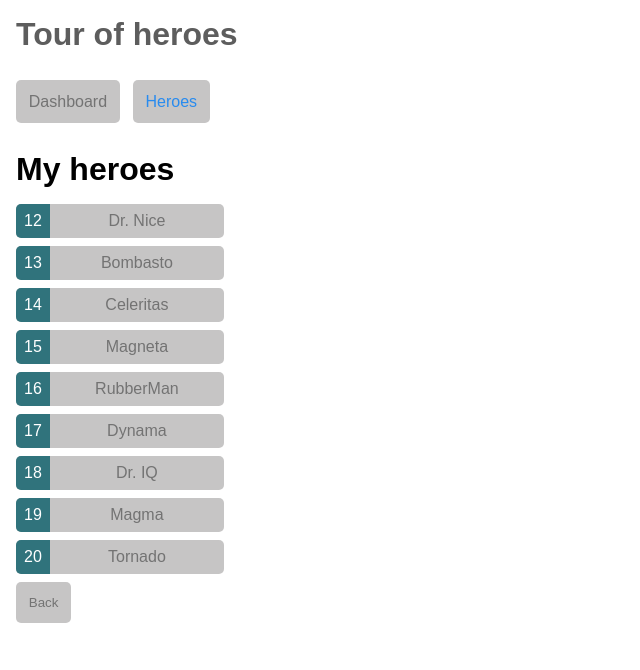
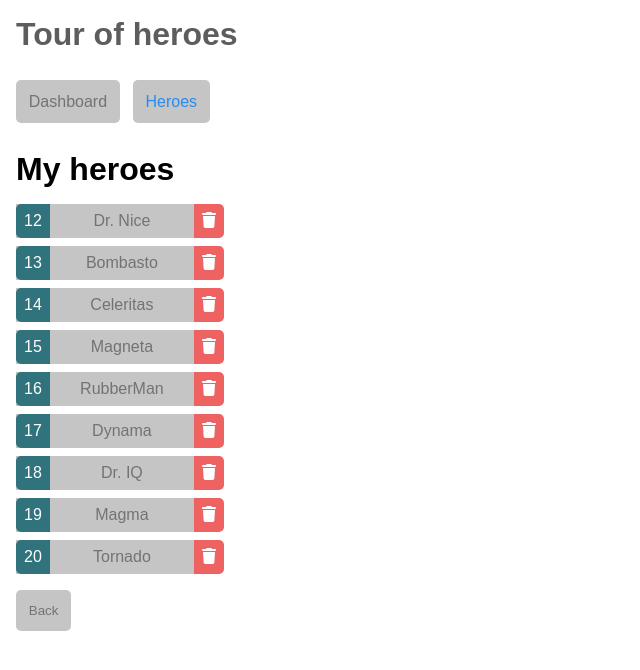
Before and after one commit to Dexter4873/vue-tour-of-heroes, a Vue app: page /heroes in a window 1280 px wide. Shown: the top 670 px of the page, without its empty margins (0-640 px from the left). Built offline with nearby package versions, Linux system fonts and the light colour scheme.

Commit message:
Add delete hero functionality

```diff
--- a/package.json
+++ b/package.json
@@ -10,6 +10,11 @@
     "format": "prettier --write src/"
   },
   "dependencies": {
+    "@fortawesome/fontawesome-svg-core": "^6.5.1",
+    "@fortawesome/free-brands-svg-icons": "^6.5.1",
+    "@fortawesome/free-regular-svg-icons": "^6.5.1",
+    "@fortawesome/free-solid-svg-icons": "^6.5.1",
+    "@fortawesome/vue-fontawesome": "^3.0.5",
     "pinia": "^2.1.7",
     "vue": "^3.3.4",
     "vue-router": "^4.2.5"
--- a/src/main.js
+++ b/src/main.js
@@ -6,9 +6,15 @@ import { createPinia } from 'pinia'
 import App from './App.vue'
 import router from './router'
 
+import { library } from '@fortawesome/fontawesome-svg-core'
+import { FontAwesomeIcon } from '@fortawesome/vue-fontawesome'
+import { faTrash } from '@fortawesome/free-solid-svg-icons'
+library.add(faTrash)
+
 const app = createApp(App)
 
 app.use(createPinia())
 app.use(router)
+app.component('font-awesome-icon', FontAwesomeIcon)
 
 app.mount('#app')
--- a/src/stores/heroes.js
+++ b/src/stores/heroes.js
@@ -15,15 +15,21 @@ export const useHeroesStore = defineStore('heroes', {
     ]
   }),
   getters: {
-    top: (state) => state.heroes.slice(0, 5),
+    top() {
+      return this.heroes.slice(0, 5)
+    }
   },
   actions: {
     findById(id) {
-      return this.heroes.find(item => item.id === id);
+      return this.heroes.find((item) => item.id === id)
     },
     updateName(id, newName) {
-      const hero = this.findById(id);
-      hero.name = newName;
+      const hero = this.findById(id)
+      hero.name = newName
+    },
+    deleteById(id) {
+      const index = this.heroes.findIndex((hero) => hero.id === id)
+      this.heroes.splice(index, 1)
     }
   }
 })
--- a/src/views/DashboardView.vue
+++ b/src/views/DashboardView.vue
@@ -2,6 +2,8 @@
 import { useHeroesStore } from '@/stores/heroes'
 
 const heroesStore = useHeroesStore()
+console.log(heroesStore.heroes)
+console.log(heroesStore.top)
 </script>
 
 <template>
--- a/src/views/HeroesView.vue
+++ b/src/views/HeroesView.vue
@@ -3,6 +3,10 @@ import { useHeroesStore } from '@/stores/heroes'
 import BackButton from "@/components/BackButton.vue";
 
 const heroesStore = useHeroesStore()
+
+const handleDelete = (id) => {
+  heroesStore.deleteById(id)
+}
 </script>
 
 <template>
@@ -14,6 +18,9 @@ const heroesStore = useHeroesStore()
           <span class="badge">{{hero.id}}</span>
           <span class="name">{{ hero.name}}</span>
         </router-link>
+        <span @click="handleDelete(hero.id)" class="delete">
+          <font-awesome-icon icon="fa-solid fa-trash" />
+        </span>
       </li>
     </ul>
     <back-button />
@@ -27,22 +34,25 @@ const heroesStore = useHeroesStore()
   }
 
   ul {
-    margin-top: 1rem;
+    margin: 1rem 0;
+    display: flex;
+    flex-flow: column;
+    gap: 0.5rem;
   }
 
   ul li {
     list-style: none;
     border-radius: 5px;
+    display: flex;
   }
 
   ul li a {
-    display: flex;
-    margin: .5rem 0;
     color: #737373;
     text-decoration: none;
     background-color: rgba(180, 179, 179, 0.76);
-    border-radius: 5px;
     transition: background-color 0.2s;
+    display: flex;
+    flex-grow: 1;
   }
 
   ul li a:hover {
@@ -61,4 +71,17 @@ const heroesStore = useHeroesStore()
     flex-grow: 1;
     text-align: center;
   }
+
+  .delete {
+    padding: .5rem;
+    color: white;
+    background-color: #ee6262;
+    border-radius: 0 5px 5px 0;
+    transition: background-color 0.2s;
+    cursor: pointer;
+  }
+
+  .delete:hover {
+    background-color: #ec3434;
+  }
 </style>
```
Also changed, not shown: 1 other file (tests, documents, lock files or other folders).
